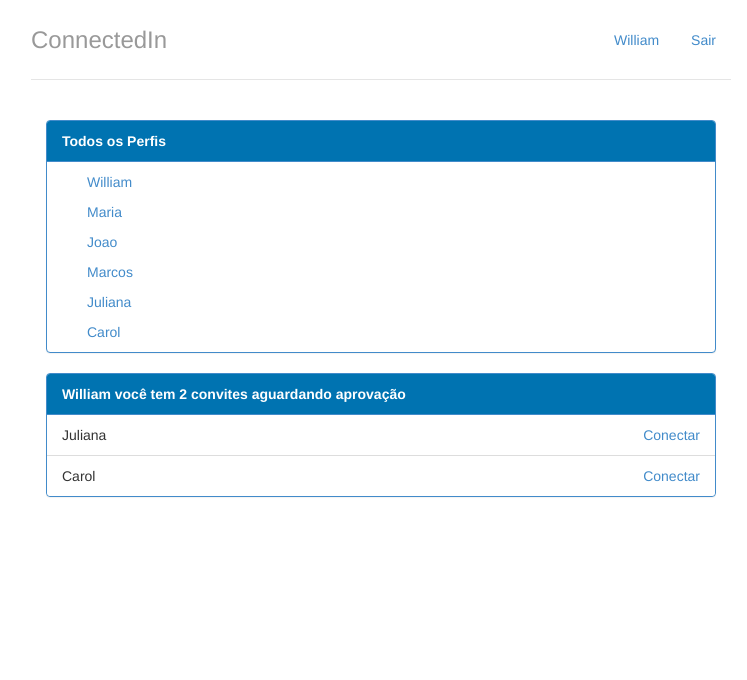
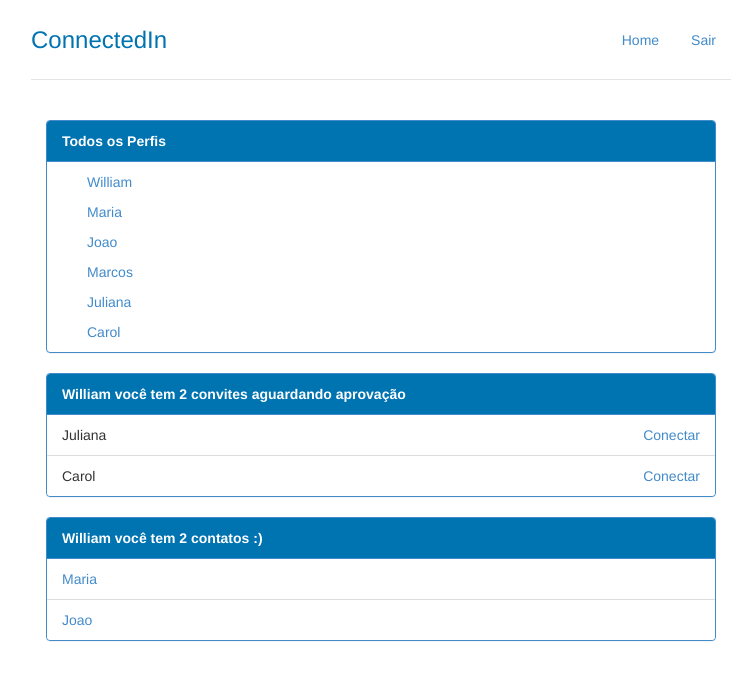
Before and after one commit to will3g/Django-ConnectedIn, a Django app: page / in a window 1280 px wide. Shown: the top 680 px of the page, without its empty margins (259-1006 px from the left). Run offline with Django 3.2, Linux system fonts and the light colour scheme; data comes from the database, SQL or seed files in the repository; both versions use the stored data as it was after the commit.

Commit message:
Aceitando convites e exibindo novos contatos

```diff
--- a/perfis/static/styles/main.css
+++ b/perfis/static/styles/main.css
@@ -60,6 +60,10 @@ body {
   margin-top: 10px;
 }
 
+.color-connectedin {
+  color: #0073b1;
+}
+
 .card {
   display: flex;
   flex-direction: column;
--- a/perfis/templates/base.html
+++ b/perfis/templates/base.html
@@ -13,15 +13,15 @@
   <div class="container">
     <div class="header">
         <ul class="nav nav-pills pull-right">
-          <li><a href="{% url 'index' %}">{{ logado.nome }}</a></li>
+          <li><a href="{% url 'index' %}">Home</a></li>
           <li><a href="/logout/">Sair</a></li>
         </ul>
-        <h3 class="text-muted">ConnectedIn</h3>
-      </div>
-      <div class="row content">
-        {% block body %}
-        {% endblock %}
-      </div>
+        <h3 class="text-muted color-connectedin">ConnectedIn</h3>
+    </div>
+    <div class="row content">
+      {% block body %}
+      {% endblock %}
+    </div>
   </div>
 </body>
 </html>
--- a/perfis/templates/index.html
+++ b/perfis/templates/index.html
@@ -1,6 +1,7 @@
 {% extends "base.html" %}
 {% block body %}
 <div class="col-lg-12">
+	<!-- Exibe todos os contatos -->
 	<div class="panel panel-primary">
 		<div class="panel-heading card-background">
 			<strong>Todos os Perfis</strong>
@@ -18,6 +19,7 @@
 		{% endif %}
 	</div>
 
+	<!-- Exibe todos os convites pendentes -->
 	<div class="panel panel-primary">
 		{% with total_convites=logado.convites_recebidos.count %}
 			{% if total_convites %}
@@ -41,5 +43,30 @@
 			{% endif %}
 		{% endwith %}
 	</div>
+
+	<!-- Exibe todos os novos contatos -->
+	<div class="panel panel-primary">
+			{% with total_contatos=logado.contatos.count %}
+				{% if total_contatos %}
+				<div class="panel-heading card-background">
+					<strong>{{ logado.nome }} você tem {{ total_contatos }}
+						contato{{ total_contatos |pluralize }} :)</strong>
+				</div>
+				<ul class="list-group">
+					{% for contato in logado.contatos.all %}
+					<li class="list-group-item">
+						<a href="{% url 'exibir' contato.id %}">{{ contato.nome }}</a>
+					</li>
+					{% endfor %}
+				</ul>
+				{% else %}
+				<div class="panel-body card-background">
+					<strong>{{ logado.nome }} você não possui conexões :(</strong>
+				</div>
+				{% endif %}
+			{% endwith %}
+		</div>
+	</div>
 </div>
+
 {% endblock %}
--- a/perfis/templates/perfil.html
+++ b/perfis/templates/perfil.html
@@ -4,7 +4,11 @@
 	<div class="panel card-background well">
 		<div class="panel-heading well card card-header">
 			<h1><strong>{{ perfil.nome }}</strong></h1>
-			<strong class="pull-top"><a href="{% url 'convidar' perfil.id %}">convidar</a></strong>
+			{% if contato_existente %}
+				<div class="well well-sm card-background">Vocês estão conectados! :)</div>
+			{% else %}
+				<strong class="pull-top"><a href="{% url 'convidar' perfil.id %}">convidar</a></strong>
+			{% endif %}
 		</div>
 		<address class="card">
 			<!-- <a href="mailto: {{ perfil.email }}">{{ perfil.email }}</a> -->
--- a/perfis/views.py
+++ b/perfis/views.py
@@ -1,6 +1,6 @@
 from django.shortcuts import render
 from django.http import HttpResponse
-from perfis.models import Perfil
+from perfis.models import Perfil, Convite
 from django.shortcuts import redirect
 
 def index(request):
@@ -14,7 +14,15 @@ def index(request):
 
 def exibir(request, perfil_id):
   perfil = Perfil.objects.get(id=perfil_id)
-  return render(request, 'perfil.html', {"perfil": perfil})
+  logado = get_perfil_logado(request)
+  contato_existente = perfil in logado.contatos.all()
+  return render(
+    request, 'perfil.html',
+    {
+      "perfil": perfil,
+      "contato_existente": contato_existente
+    }
+  )
 
 def convidar(request, perfil_id):
   convidar = Perfil.objects.get(id=perfil_id)
@@ -22,8 +30,8 @@ def convidar(request, perfil_id):
   logado.convidar(convidar)
   return redirect('index')
 
-def aceitar(request, convite_id):
-  convite = Convite.objects.get(id=convite_id)
+def aceitar(request, perfil_id):
+  convite = Convite.objects.get(id=perfil_id)
   convite.aceitar()
   return redirect('index')
 
```
Also changed, not shown: db.sqlite3, 2 other files.
